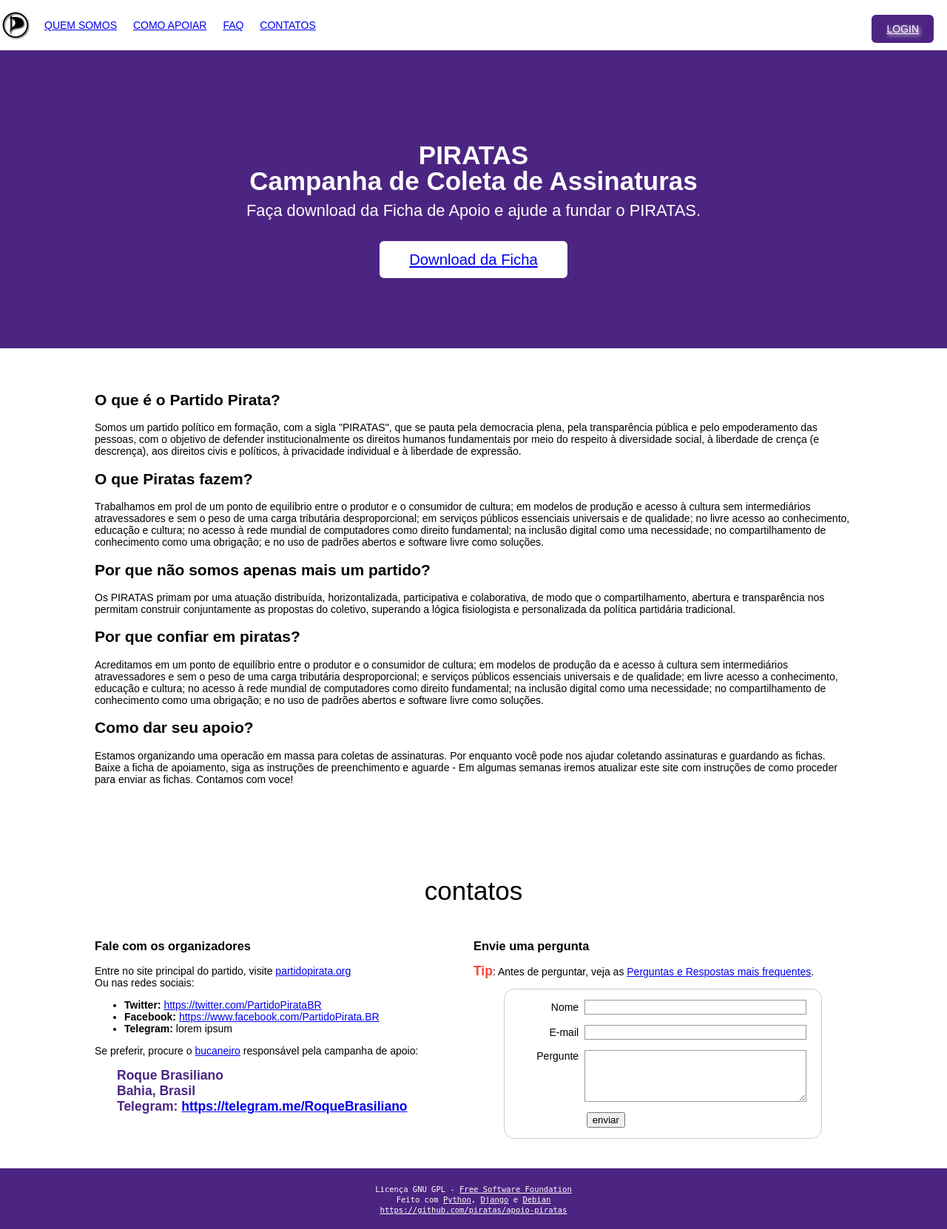
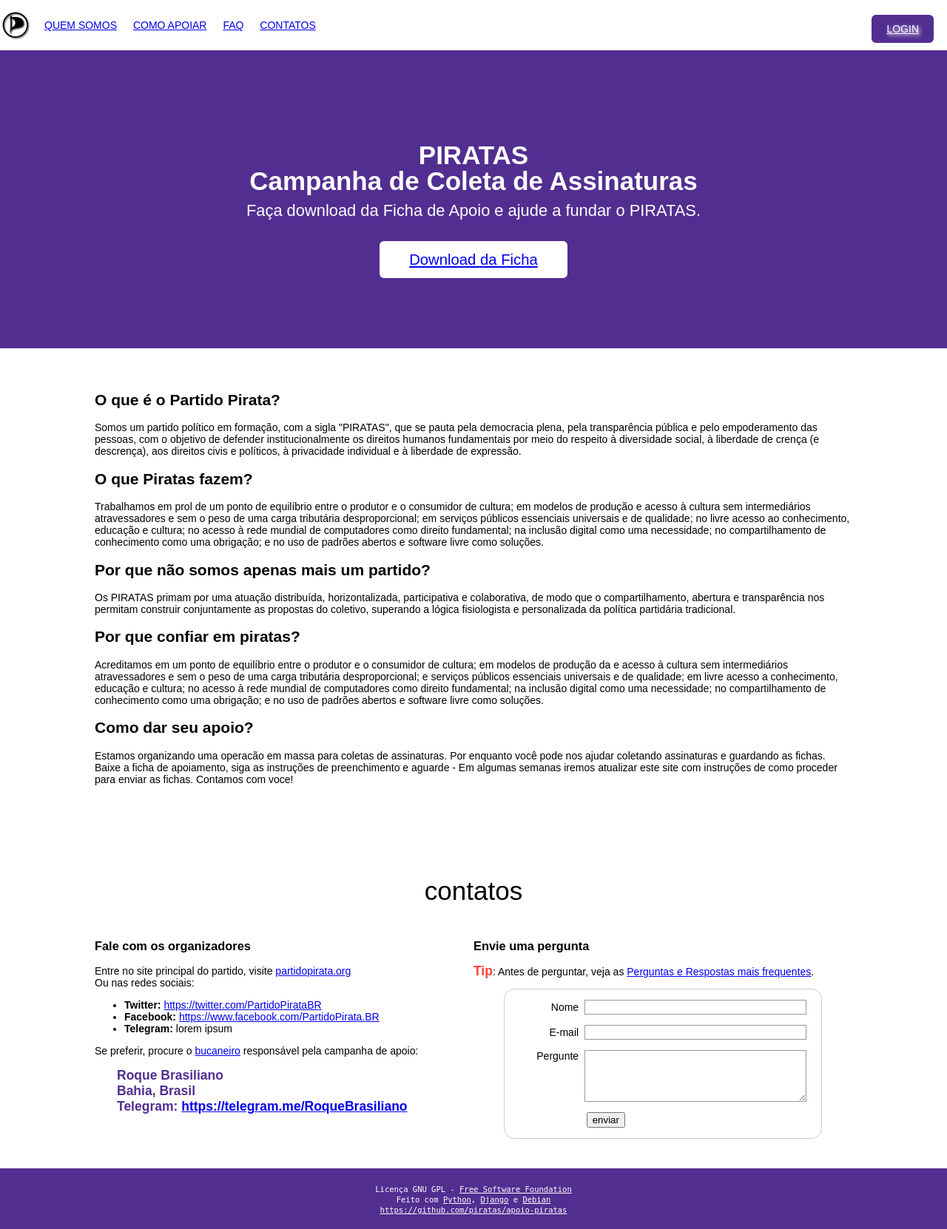
Before and after one commit to carloscosta/apoio-piratas, a Django app: page / in a window 1280 px wide. Shown: the whole page at 74% size. Run offline with Django 3.2, Linux system fonts and the light colour scheme; some libraries are stand-ins or nearby versions.

Commit message:
According with https://piratas.xyz/wiki/gtc/manual/ the purple oficial color is hexadecimal #522E91

```diff
--- a/apoio/apoio/templates/apoio/header.html
+++ b/apoio/apoio/templates/apoio/header.html
@@ -34,7 +34,7 @@
 
     <nav layout="" text="line-2 left upper light gray-50">
         <a href="/admin" layout="rounded no-border right start"
-            text="white" style="padding: 5px 20px; background-color: #4C2582; text-shadow: 2px 2px 5px white;">
+            text="white" style="padding: 5px 20px; background-color: #522E91; text-shadow: 2px 2px 5px white;">
                login
         </a>
 
--- a/apoio/apoio/templates/apoio/index.html
+++ b/apoio/apoio/templates/apoio/index.html
@@ -106,7 +106,7 @@
       <p>
          Se preferir, procure o <a href='https://pt.wikipedia.org/wiki/Roque_Brasiliano'>bucaneiro</a> responsável pela campanha de apoio:
       </p>
-      <div layout="h-margin-30 v-margin-15" text="big bolder" style="color: #4C2582; ">
+      <div layout="h-margin-30 v-margin-15" text="big bolder" style="color: #522E91; ">
           Roque Brasiliano<br>
           Bahia, Brasil<br>
           Telegram: <a href='https://telegram.me/RoqueBrasiliano'>https://telegram.me/RoqueBrasiliano</a>
--- a/apoio/inc/piratas.css
+++ b/apoio/inc/piratas.css
@@ -4,7 +4,7 @@ body {
 }
 
 a[href]:hover {
-    color:  #4C2582;
+    color:  #522E91;
     text-decoration: underline;
 }
 
@@ -31,7 +31,7 @@ nav a[href]:hover {
 }
 
 hr {
-    border: 1px solid #4C2582;
+    border: 1px solid #522E91;
 }
 
 h1, h2, h3, h4, h5, h6 {
@@ -44,7 +44,7 @@ section {
 }
 
 section#landing {
-    background-color: #4C2582;
+    background-color: #522E91;
 }
 
 section:first-of-type {
@@ -120,7 +120,7 @@ button {
 footer {
    font-family: 'Inconsolata', Monospace;
    font-size: 14px;
-   background-color: #4C2582;
+   background-color: #522E91;
    padding-bottom: 20px;
    padding-left: 0px;
    padding-right: 0px;
```
